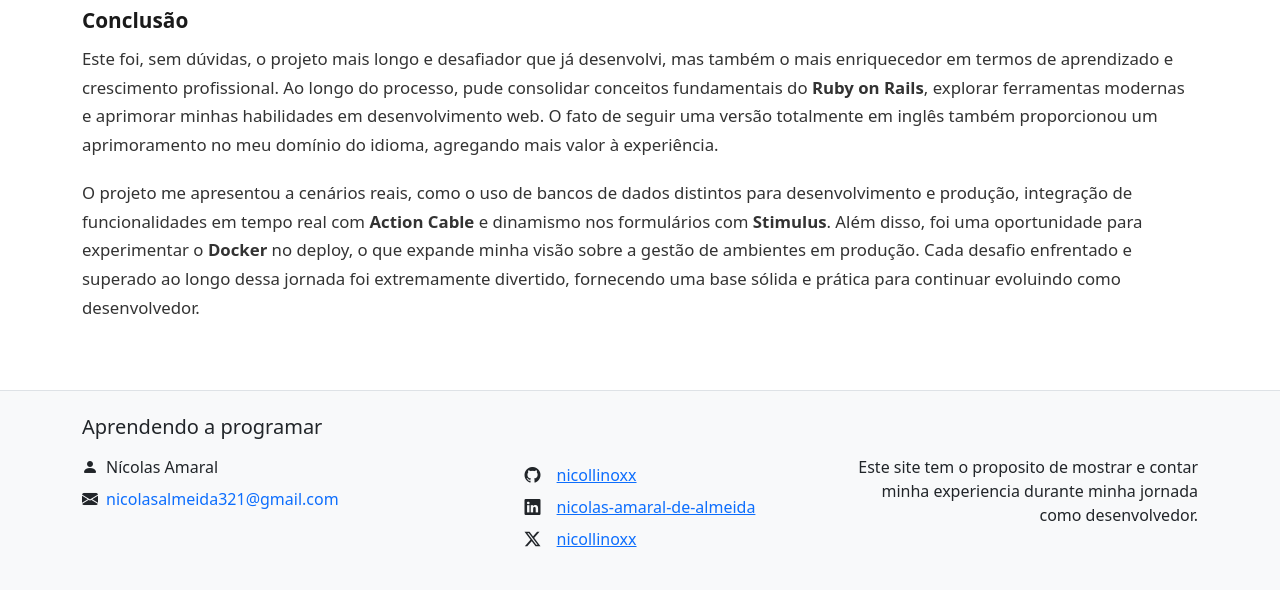
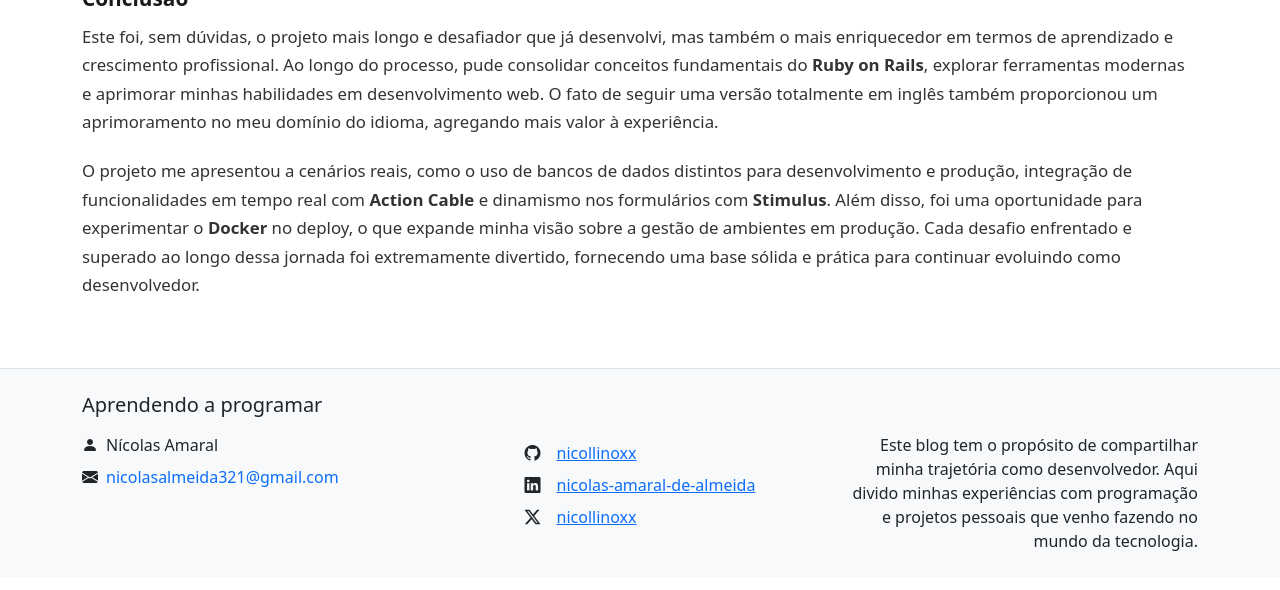
Before and after one commit to nicollinoxx/nicollinoxx.github.io, a Jekyll site: the page built from _posts/2025-01-06-depot.html, in a window 1280 px wide and 900 px high, scrolled down 8158 px, cut to the strip 301-891 px from the top of the window. Built offline with Jekyll 4.4.1, drawn with Linux system fonts in a browser that asks for light colours; comment, search, counter and statistics services are not loaded.

Commit message:
Update _config.yml. Correct the conditional statement for the "depot" post.

```diff
--- a/_config.yml
+++ b/_config.yml
@@ -23,8 +23,8 @@ title: Aprendendo a programar
 author: Nícolas Amaral
 
 description:
-  Este site tem o proposito de mostrar e contar minha experiencia durante minha jornada
-  como desenvolvedor.
+  Este blog tem o propósito de compartilhar minha trajetória como desenvolvedor. Aqui divido minhas experiências com programação e projetos pessoais
+  que venho fazendo no mundo da tecnologia.
 
 # the base hostname & protocol for your site, e.g. http://example.com
 url:                "https://nicollinoxx.github.io"
--- a/_posts/2025-01-06-depot.html
+++ b/_posts/2025-01-06-depot.html
@@ -247,7 +247,6 @@ end
 
     <% if @order.nil? %>
       <%= button_to t('.checkout'), new_order_path(locale: I18n.locale), method: :get, class: 'ml-4 rounded-lg py-1 px-2 text-black bg-green-200' %>
-    <% else %>
     <% end %>
   &lt;/div&gt;
 &lt;/div&gt;
```
